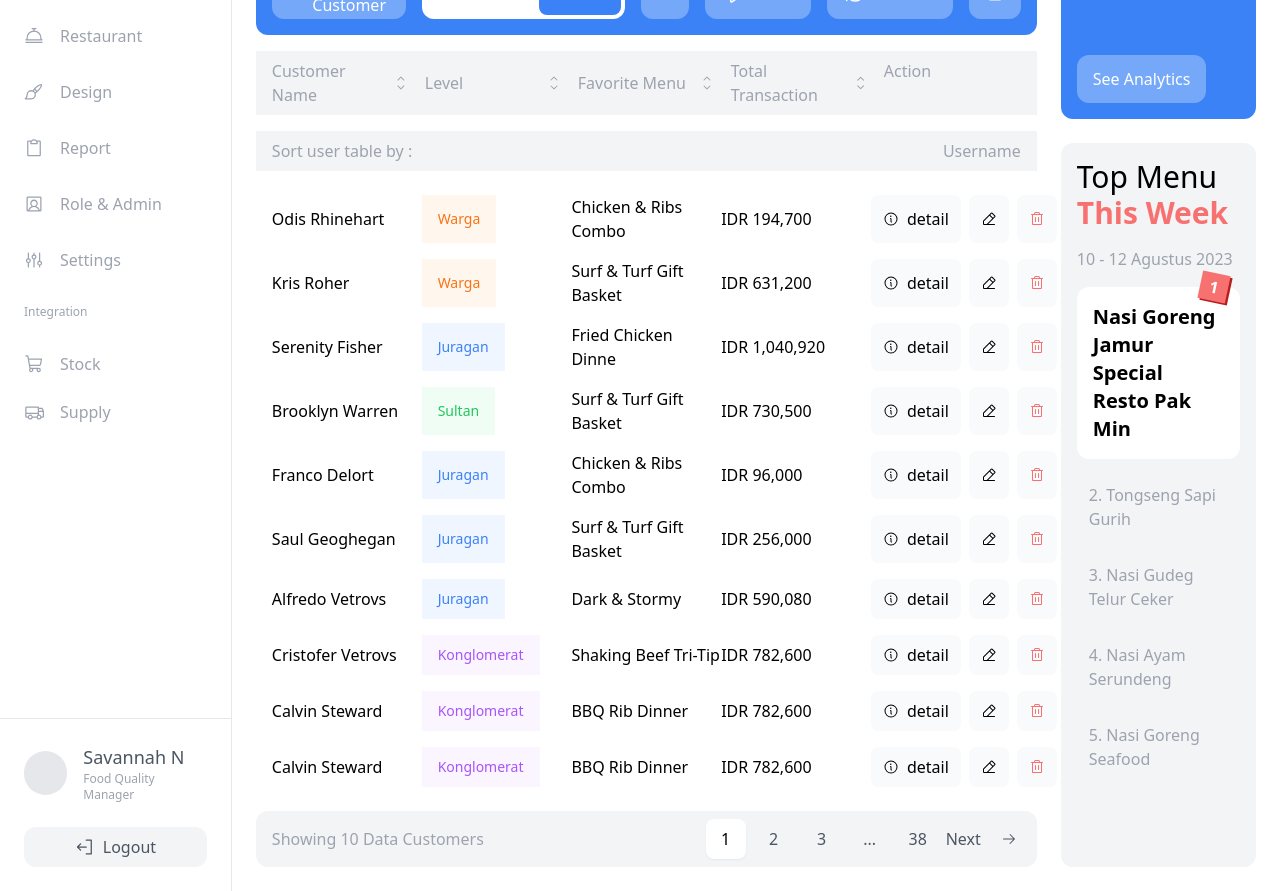
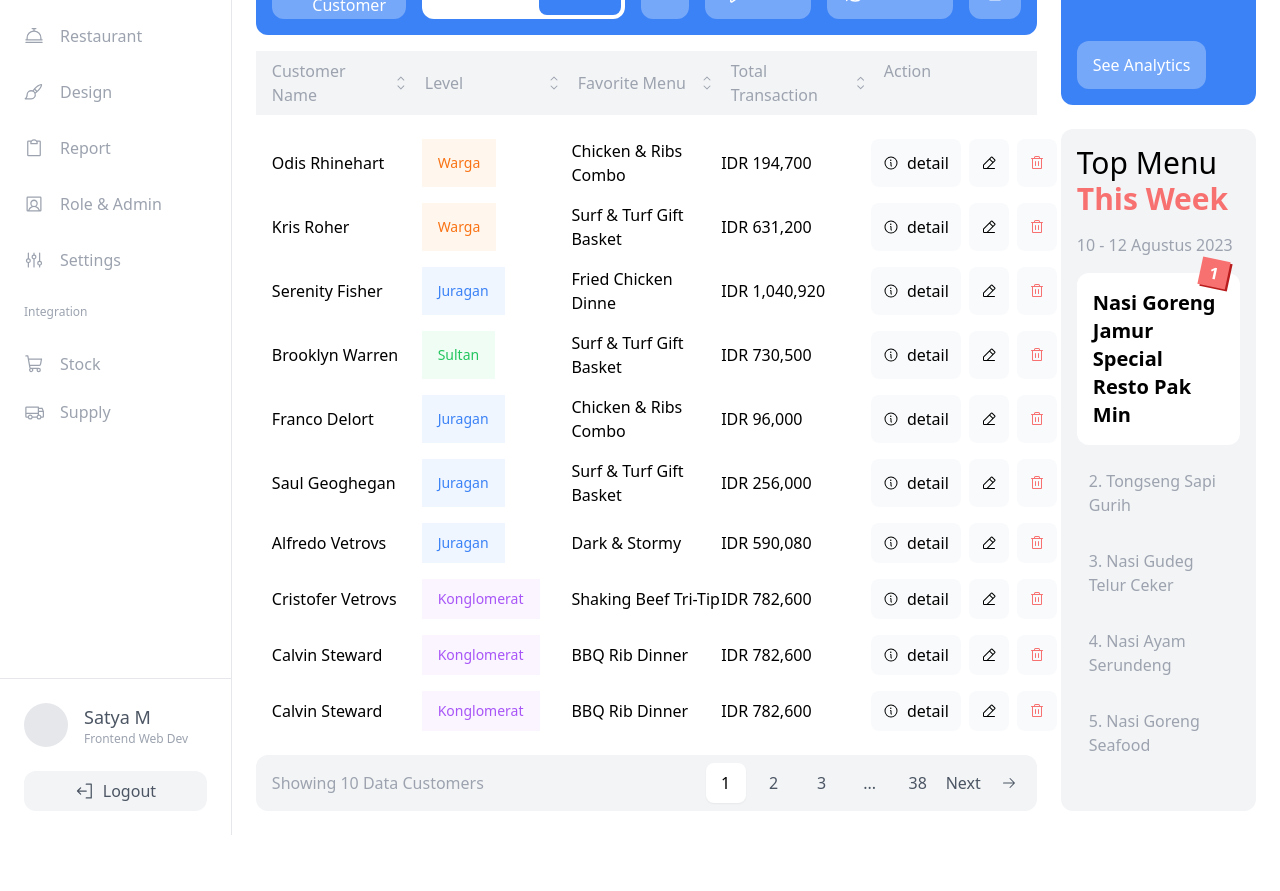
Before and after one commit to megatronhehe/daya-rekadigital-frontend-challenge, a React (Vite) app: page / in a window 1280 px wide. Shown: the part 280-1171 px from the top of the page. After the commit the page ends 1115 px from the top, so only its background shows below. Built offline with nearby package versions, Linux system fonts and the light colour scheme.

Commit message:
[fix] better responsiveness

```diff
--- a/src/components/Customer/UserItem.jsx
+++ b/src/components/Customer/UserItem.jsx
@@ -16,7 +16,7 @@ export default function UserItem({ user }) {
 	return (
 		<>
 			{/* bentuk list item */}
-			<li key={user.name} className="px-4 sm:grid hidden  grid-cols-5 py-2">
+			<li key={user.name} className="px-4 xl:grid hidden  grid-cols-5 py-2">
 				<div className="flex items-center">{user.name}</div>
 				<div
 					className={`flex items-center w-fit px-4 text-sm font-medium ${levelStyle}`}
@@ -44,7 +44,7 @@ export default function UserItem({ user }) {
 			{/* bentuk card */}
 			<li
 				key={user.name}
-				className="px-4 sm:hidden py-2 w-full justify-between border-b mb-4"
+				className="px-4 xl:hidden py-2 w-full justify-between border-b mb-4"
 			>
 				<div className="flex relative flex-col">
 					<div className="flex items-center font-medium">{user.name}</div>
--- a/src/components/Customer/UserList.jsx
+++ b/src/components/Customer/UserList.jsx
@@ -90,7 +90,7 @@ export default function UserList() {
 				<div>Action</div>
 			</div>
 
-			<div className="px-4 py-2  bg-gray-100 text-gray-400 flex justify-between items-center">
+			<div className="px-4 py-2 sm:hidden bg-gray-100 text-gray-400 flex justify-between items-center">
 				<div className="flex justify-between items-center">
 					Sort user table by :
 				</div>
--- a/src/components/Sidebar/BottomProfile.jsx
+++ b/src/components/Sidebar/BottomProfile.jsx
@@ -8,8 +8,8 @@ export default function BottomProfile() {
 			<div className="flex gap-4 items-center">
 				<figure className="w-11 h-11 bg-gray-200 rounded-full"></figure>
 				<div>
-					<h1 className="text-lg font-medium ">Savannah N</h1>
-					<p className="text-xs text-gray-400">Food Quality Manager</p>
+					<h1 className="text-lg font-medium ">Satya M</h1>
+					<p className="text-xs text-gray-400">Frontend Web Dev</p>
 				</div>
 			</div>
 			<button className="bg-gray-100 mt-6 p-2 rounded-xl w-full flex items-center gap-2 justify-center">
--- a/src/pages/Customer.jsx
+++ b/src/pages/Customer.jsx
@@ -11,9 +11,9 @@ export default function Customer() {
 	return (
 		<div className="p-6 w-full">
 			<Header />
-			<main className="mt-6 flex flex-col sm:flex-row w-full gap-6">
+			<main className="mt-6 flex flex-col xl:flex-row w-full gap-6">
 				{/* hero */}
-				<div className="sm:w-4/5 flex flex-col gap-4">
+				<div className="xl:w-4/5 flex flex-col gap-4">
 					<Hero />
 
 					{/* user list */}
@@ -23,7 +23,7 @@ export default function Customer() {
 					<Pagination />
 				</div>
 
-				<div className="sm:w-1/5 flex flex-col gap-6">
+				<div className="xl:w-1/5 flex flex-col gap-6">
 					{/* analytics cacrd */}
 					<AnalyticsCard />
 
```
